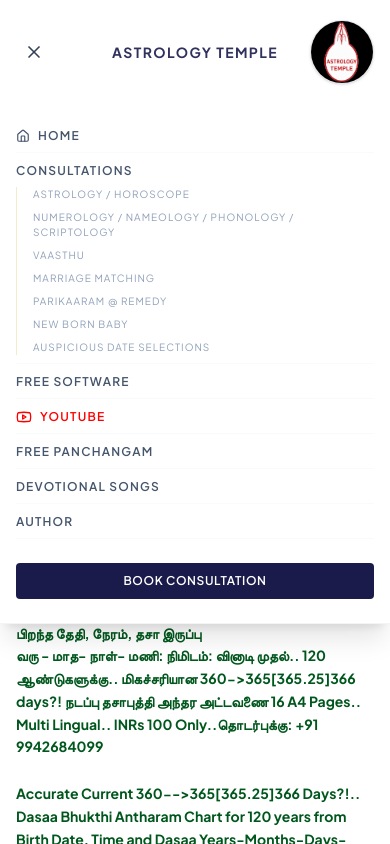
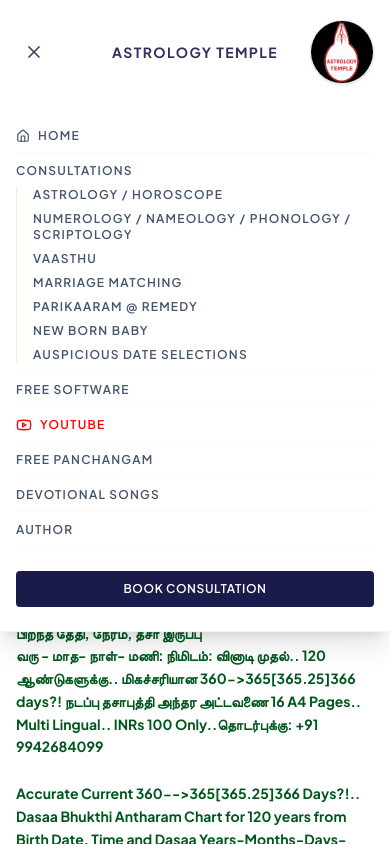
Before and after one commit to astrologytemple-2026/astrology-temple-website, a React (Vite) app: page / in a window 390 px wide. Both pictures are taken after a click on the button 34 px from the left and 52 px from the top of the page. Shown: the top 844 px of the page. Built offline with nearby package versions, Linux system fonts and the light colour scheme.

Commit message:
style: update mobile submenu styling to match main menus

```diff
--- a/src/components/Header.tsx
+++ b/src/components/Header.tsx
@@ -177,7 +177,7 @@
                         key={idx}
                         href={sub.href}
                         onClick={() => setIsMobileMenuOpen(false)}
-                        className="block text-[10px] uppercase tracking-widest text-slate-400 hover:text-primary"
+                        className="block text-xs font-semibold uppercase tracking-widest text-slate-600 hover:text-primary"
                       >
                         {sub.label}
                       </a>
--- a/src/pages/NewBornBaby.tsx
+++ b/src/pages/NewBornBaby.tsx
@@ -34,7 +34,7 @@
 
         <div className="bg-rose-50/40 p-6 rounded-2xl border border-rose-100/50 space-y-4">
           <p>
-            <span className="font-bold text-indigo-900">Vanakkam..</span> I Will Explain present - Future Dasaa Bhukthi Antharam Match - Comparison.. <br className="hidden md:block" /> <br className="md:hidden" /> Compatibility Analysis Prediction For Horoscope Planets Position.. Kotcharam.. &amp; Parikaaram Reffer.. <br className="hidden md:block" /> <br className="md:hidden" /> Consulting Time Minimum 1hr, Full prepaid for Appointment Confirmation @ In Person / Phone Consultation
+            <span className="font-bold text-indigo-900">Vanakkam..</span> I Will Explain present - Future Dasaa Bhukthi Antharam Match - Comparison.. <br className="hidden md:block" /> <br className="md:hidden" /> Compatibility Analysis Prediction For Horoscope Planets Position.. Kotcharam.. &amp; Parikaaram Reffer..
           </p>
         </div>
         <div className="bg-violet-50/40 p-6 rounded-2xl border border-violet-100/50 space-y-4">
```
